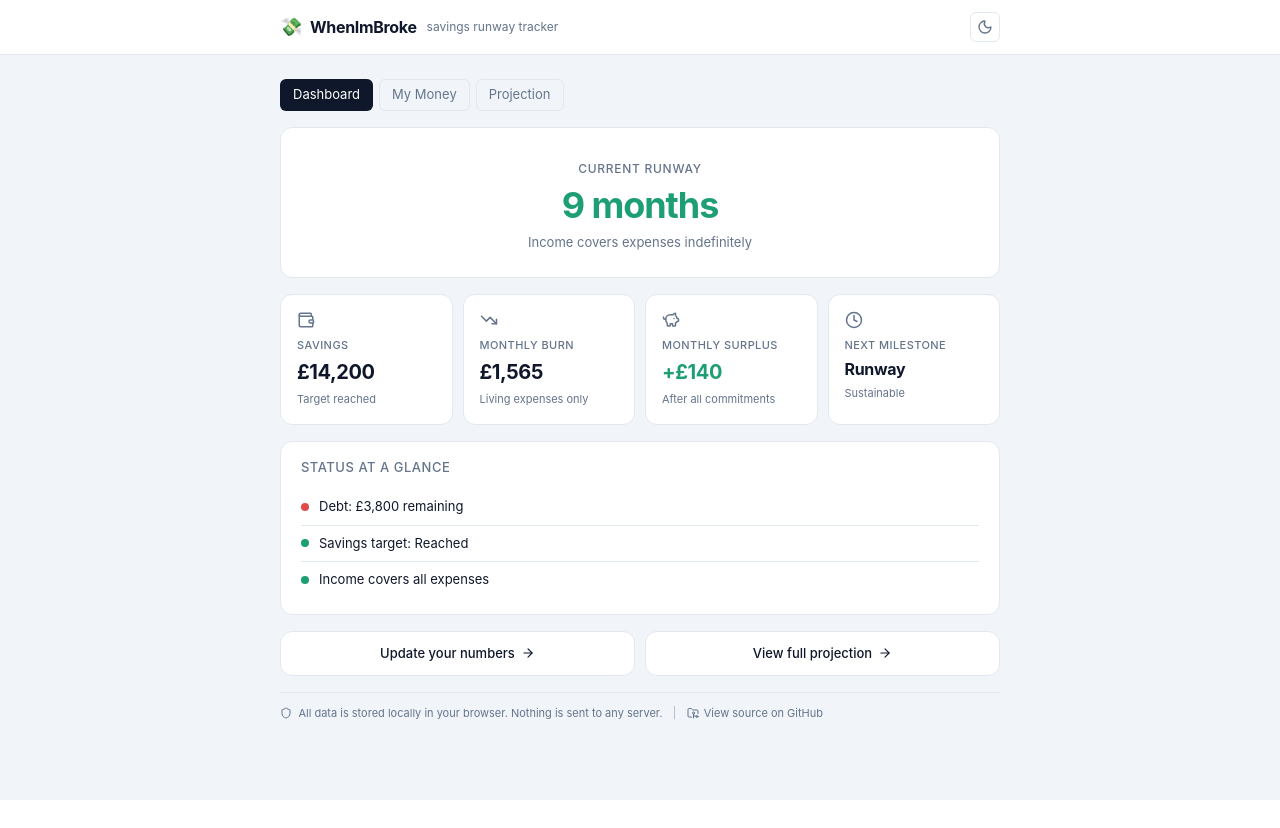
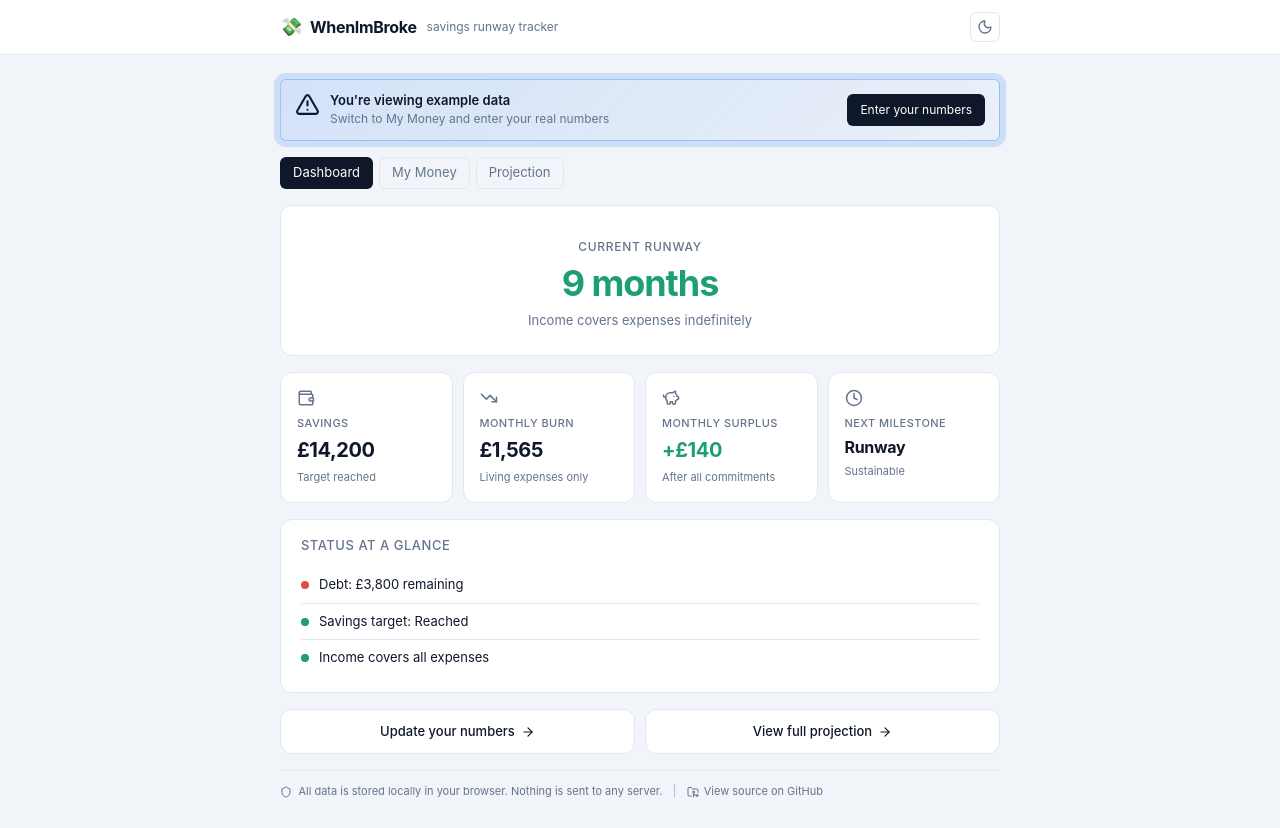
Before and after one commit to JohnNooney/WhenImBroke, a React (Vite) app in the folder app/: page / in a window 1280 px wide. Before the commit the page ends 800 px from the top, so only its background shows below. Built offline with nearby package versions, Linux system fonts and the light colour scheme.

Commit message:
Fix example data banner and add improve styling

```diff
--- a/app/src/App.tsx
+++ b/app/src/App.tsx
@@ -23,8 +23,9 @@ const defaultData: FinancialData = {
 };
 
 function App() {
-  const [data, setData] = useState<FinancialData>(() => loadFromStorage() ?? defaultData);
-  const [isDefaultData, setIsDefaultData] = useState(() => !loadFromStorage());
+  const initialStoredData = loadFromStorage();
+  const [data, setData] = useState<FinancialData>(() => initialStoredData ?? defaultData);
+  const [isDefaultData, setIsDefaultData] = useState(() => !initialStoredData);
   const [dark, setDark] = useState(() => {
     if (typeof window !== 'undefined') {
       return localStorage.getItem('whenimbroke-theme') === 'dark' ||
@@ -34,9 +35,14 @@ function App() {
   });
 
   useEffect(() => {
+    if (isDefaultData) return;
     saveToStorage(data);
+  }, [data, isDefaultData]);
+
+  const handleDataChange = (nextData: FinancialData) => {
     if (isDefaultData) setIsDefaultData(false);
-  }, [data]);
+    setData(nextData);
+  };
 
   useEffect(() => {
     document.documentElement.classList.toggle('dark', dark);
@@ -60,7 +66,7 @@ function App() {
         </div>
       </header>
       <div style={{ padding: '0 1rem' }}>
-        <SavingsTracker data={data} onChange={setData} isDefaultData={isDefaultData} />
+        <SavingsTracker data={data} onChange={handleDataChange} isDefaultData={isDefaultData} />
       </div>
     </div>
   );
--- a/app/src/components/SavingsTracker.tsx
+++ b/app/src/components/SavingsTracker.tsx
@@ -1,5 +1,5 @@
 import { useState, useMemo } from 'react';
-import { Shield, FolderGit2 } from 'lucide-react';
+import { Shield, FolderGit2, TriangleAlert } from 'lucide-react';
 import type { FinancialData } from '../types';
 import { calculateRunway } from '../utils/calculations';
 import { useDerivedMetrics } from '../hooks/useDerivedMetrics';
@@ -31,8 +31,14 @@ export function SavingsTracker({ data, onChange, isDefaultData }: Props) {
       {/* Example data banner */}
       {isDefaultData && (
         <div className="example-banner">
-          <span>You're viewing example data.</span>
-          <button className="btn" onClick={() => setActiveTab('mymoney')} style={{ padding: '4px 10px', fontSize: '12px' }}>
+          <div className="example-banner-copy">
+            <TriangleAlert size={25} />
+            <div>
+              <div className="example-banner-title">You&apos;re viewing example data</div>
+              <div className="example-banner-sub">Switch to My Money and enter your real numbers</div>
+            </div>
+          </div>
+          <button className="btn primary example-banner-btn" onClick={() => setActiveTab('mymoney')}>
             Enter your numbers
           </button>
         </div>
--- a/app/src/index.css
+++ b/app/src/index.css
@@ -826,14 +826,65 @@
   display: flex;
   align-items: center;
   justify-content: space-between;
-  gap: 12px;
-  padding: 10px 14px;
+  gap: 14px;
+  padding: 12px 14px;
   margin-bottom: 1rem;
-  background: var(--color-background-primary);
-  border: 0.5px solid var(--color-border-primary);
+  background: linear-gradient(135deg, rgba(59, 130, 246, 0.16), rgba(59, 130, 246, 0.04));
+  border: 1px solid rgba(59, 130, 246, 0.4);
   border-radius: var(--border-radius-md);
+  color: var(--color-text-primary);
+  animation: example-banner-glow 2.2s ease-in-out infinite;
+}
+
+.example-banner-copy {
+  display: flex;
+  align-items: flex-start;
+  gap: 10px;
+}
+
+.example-banner-title {
   font-size: 13px;
+  font-weight: 600;
+  color: var(--color-text-primary);
+  line-height: 1.25;
+}
+
+.example-banner-sub {
+  font-size: 12px;
   color: var(--color-text-secondary);
+  margin-top: 2px;
+}
+
+.example-banner-btn {
+  flex-shrink: 0;
+  font-size: 12px;
+  padding: 6px 12px;
+}
+
+.dark .example-banner {
+  background: linear-gradient(135deg, rgba(59, 130, 246, 0.22), rgba(30, 41, 59, 0.55));
+  border-color: rgba(96, 165, 250, 0.45);
+}
+
+@keyframes example-banner-glow {
+  0%,
+  100% {
+    box-shadow: 0 0 0 0 rgba(59, 130, 246, 0.08);
+  }
+  50% {
+    box-shadow: 0 0 0 6px rgba(59, 130, 246, 0.2);
+  }
+}
+
+@media (max-width: 560px) {
+  .example-banner {
+    align-items: stretch;
+    flex-direction: column;
+  }
+
+  .example-banner-btn {
+    width: 100%;
+  }
 }
 
 /* ===== Dashboard ===== */
```
